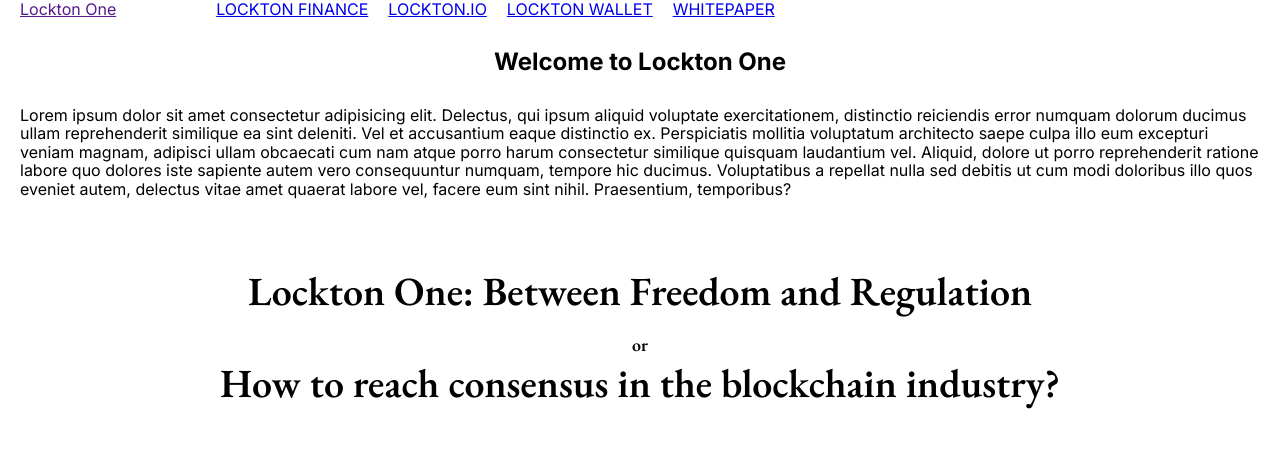
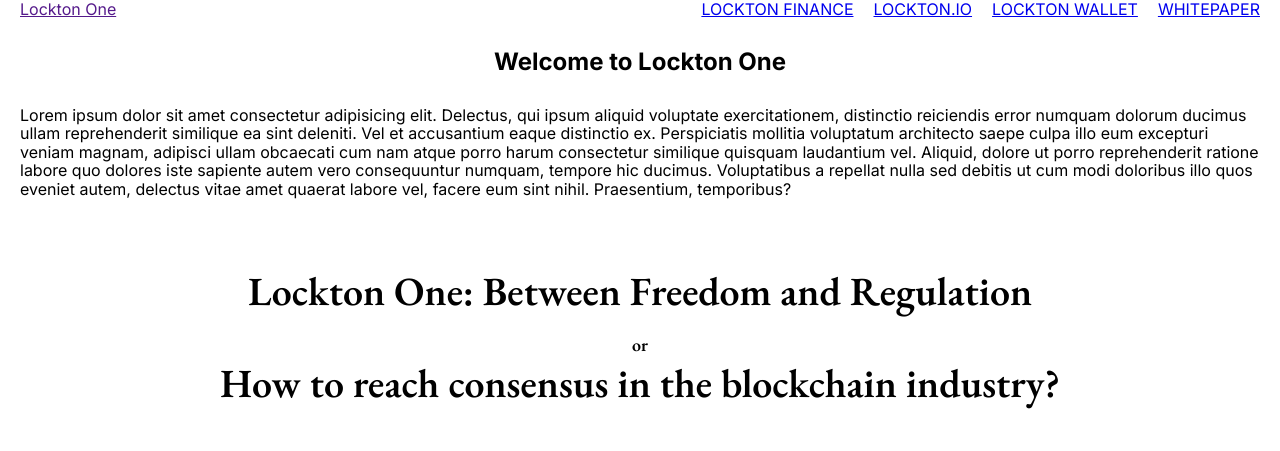
Before and after one commit to AnastasiiaKor/lctn, a plain HTML site: page index.html in a window 1280 px wide. Shown: the top 451 px of the page. Drawn offline with nearby package versions, Linux system fonts and the light colour scheme.

Commit message:
fixes cont

```diff
--- a/css/styles.css
+++ b/css/styles.css
@@ -42,7 +42,7 @@ img {
 .container,
 .headerContainer {
   max-width: 1440px;
-  min-width: 320px;
+  min-width: 750px;
   padding: 0 20px;
   margin: 0 auto;
 }
@@ -53,7 +53,7 @@ img {
 }
 
 .nav {
-  margin-left: 100px;
+  margin-left: auto;
 }
 .navList {
   padding: 0;
```
